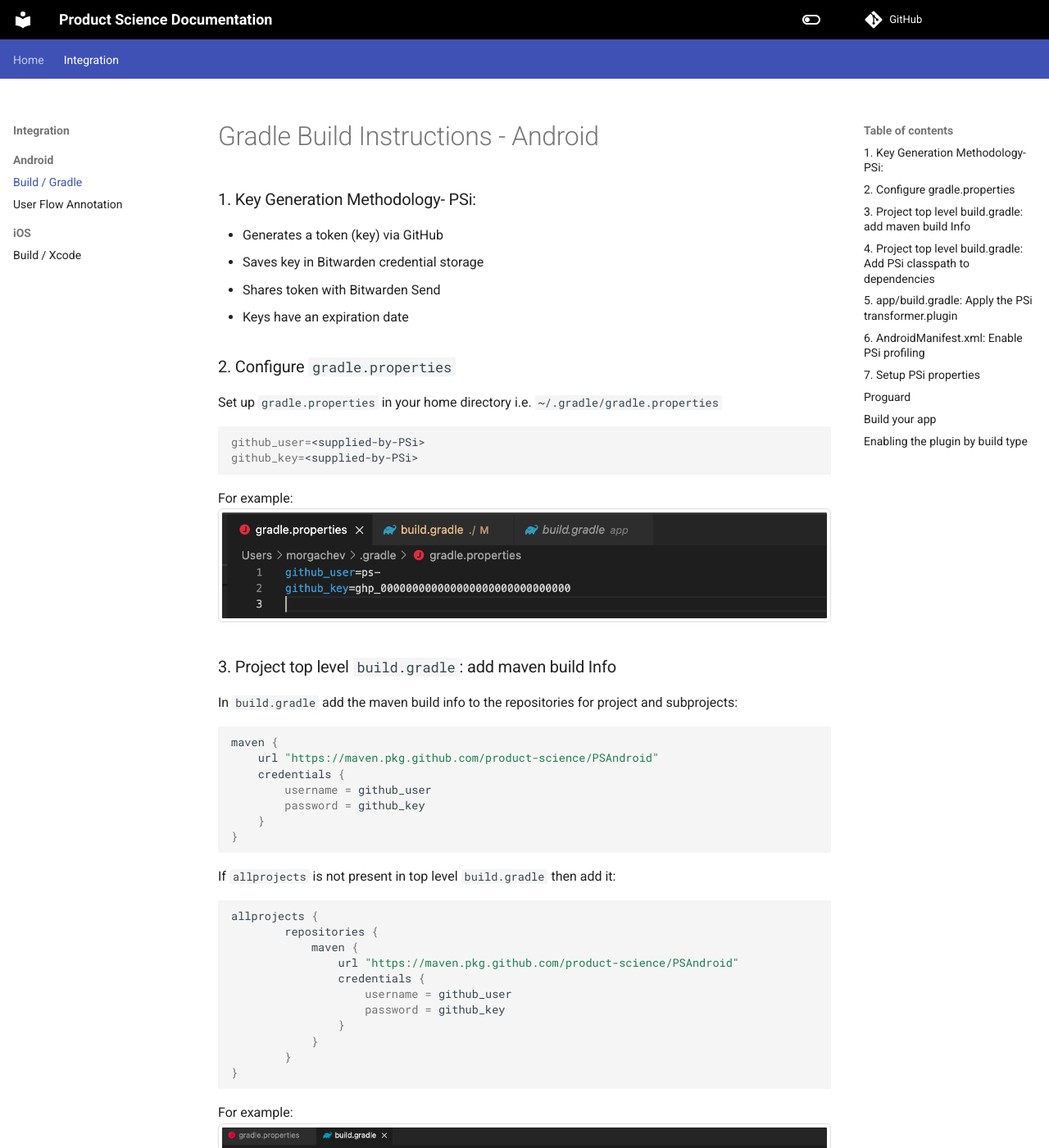
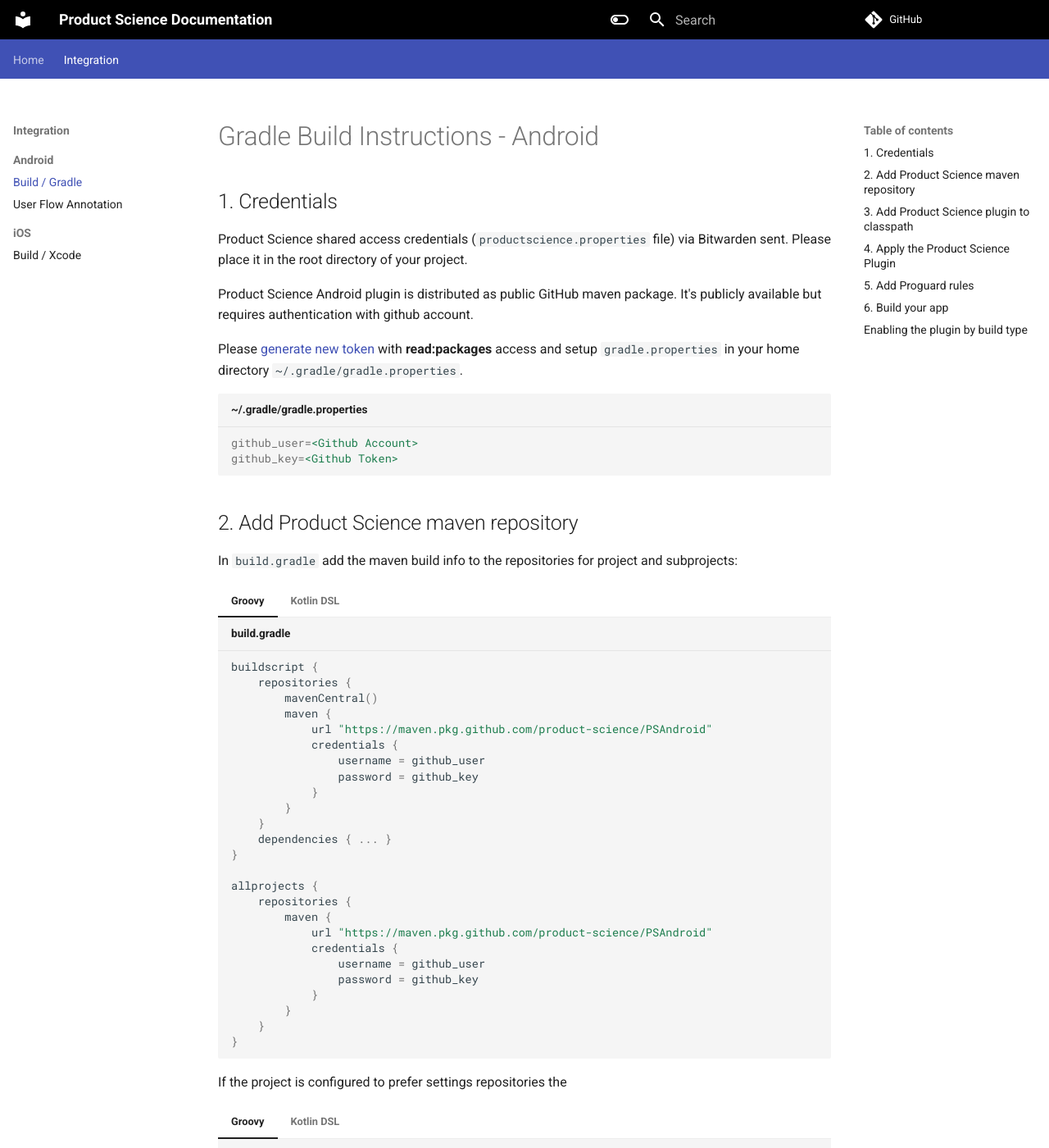
Before and after one commit to product-science/docs, an MkDocs documentation site: the page built from docs/android/gradle.md, in a window 1280 px wide and 1400 px high. Shown: the whole window at 82% size. Built offline with MkDocs 1.6.1 and Material for MkDocs 9.7.7, drawn with Linux system fonts in a browser that asks for light colours; comment, search, counter and statistics services are not loaded; some of the changed text lies outside the part shown.

Commit message:
Update Android doc

````diff
--- a/docs/android/gradle.md
+++ b/docs/android/gradle.md
@@ -1,40 +1,41 @@
 # Gradle Build Instructions - Android
 
-### 1. Key Generation Methodology- PSi:
-* Generates a token (key) via GitHub
-* Saves key in Bitwarden credential storage
-* Shares token with Bitwarden Send
-* Keys have an expiration date
+## 1. Credentials
+Product Science shared access credentials (`productscience.properties` file) via Bitwarden sent.
+Please place it in the root directory of your project.
 
-### 2. Configure `gradle.properties`
+Product Science Android plugin is distributed as public GitHub maven package.
+It's publicly available but requires authentication with github account.
 
- Set up `gradle.properties` in your home directory i.e. `~/.gradle/gradle.properties`
-```bash
-github_user=<supplied-by-PSi>
-github_key=<supplied-by-PSi>
+Please [generate new token](https://github.com/settings/tokens/new) with **read:packages** access and setup `gradle.properties` in your home directory `~/.gradle/gradle.properties`.
+
+```properties title="~/.gradle/gradle.properties"
+github_user=<Github Account>
+github_key=<Github Token>
 ```
 
-For example:
-![creds](../images/creds.png)
-
-### 3. Project top level `build.gradle`: add maven build Info
+## 2. Add Product Science maven repository
 
 In `build.gradle` add the maven build info to the repositories for project and subprojects:
 
-```bash
-maven {
-    url "https://maven.pkg.github.com/product-science/PSAndroid"
-    credentials {
-        username = github_user
-        password = github_key
+
+=== "Groovy"
+    ```groovy title="build.gradle"
+    buildscript {
+        repositories {
+            mavenCentral()
+            maven {
+                url "https://maven.pkg.github.com/product-science/PSAndroid"
+                credentials {
+                    username = github_user
+                    password = github_key
+                }
+            }
+        }
+        dependencies { ... }
     }
-}
-```
 
-If `allprojects` is not present in top level `build.gradle` then add it:
-
-```bash
-allprojects {
+    allprojects {
         repositories {
             maven {
                 url "https://maven.pkg.github.com/product-science/PSAndroid"
@@ -44,94 +45,226 @@ allprojects {
                 }
             }
         }
-}
-```
+    }
+    ```
 
-For example:
-![maven](../images/maven1.png)
-and
-![maven](../images/maven2.png)
+=== "Kotlin DSL"
+    ```kotlin title="build.gradle.kts"
+    buildscript {
+        repositories {
+            google()
+            mavenCentral()
+            maven {
+                url = uri("https://maven.pkg.github.com/product-science/PSAndroid")
+                credentials {
+                    username = System.getProperty("github_user")
+                    password = System.getProperty("github_key")
+                }
+            }
+        }
+        dependencies { ... }
+    }
 
-### 4. Project top level `build.gradle`: Add PSi `classpath` to `dependencies`
+    allprojects {
+        repositories {
+            maven {
+                url = uri("https://maven.pkg.github.com/product-science/PSAndroid")
+                credentials {
+                    username = System.getProperty("github_user")
+                    password = System.getProperty("github_key")
+                }
+            }
+        }
+    }
 
-Note that we are using a demo app for this example called “Signal” to visualize the process.
-Contact your Sales Engineer to get the `Version` of the Plugin- replace the `VERSIONSUPPLIEDBYPSI` with the `Version` we supply.
+    ```
 
-```bash
-classpath "com.productscience.transformer:transformer-plugin:<VERSIONSUPPLIEDBYPSI>"
-classpath "com.productscience.transformer:transformer-instrumentation:<VERSIONSUPPLIEDBYPSI>"
-```
+If the project is configured to prefer settings repositories the
+=== "Groovy"
+    ```groovy title="build.gradle"
+    ...
+    dependencyResolutionManagement {
+        repositoriesMode.set(RepositoriesMode.FAIL_ON_PROJECT_REPOS)
+        repositories {
+            maven {
+                url "https://maven.pkg.github.com/product-science/PSAndroid"
+                credentials {
+                    username = github_user
+                    password = github_key
+                }
+            }
+        }
+    }
+    ```
 
-For example:
-![classpath](../images/classpath.png)
+=== "Kotlin DSL"
+    ```kotlin title="build.gradle.kts"
+    ...
+    dependencyResolutionManagement {
+        repositoriesMode.set(RepositoriesMode.FAIL_ON_PROJECT_REPOS)
+        repositories {
+            maven {
+                url = uri("https://maven.pkg.github.com/product-science/PSAndroid")
+                credentials {
+                    username = System.getProperty("github_user")
+                    password = System.getProperty("github_key")
+                }
+            }
+        }
+    }
+    ```
+
+
+In another case, if `allprojects` is not present in top level `build.gradle` then add it in the top of the file.
+
+
+## 3. Add Product Science plugin to `classpath`
+
+Contact your Sales Engineer to get the `Version` of the Plugin to replace the `VERSIONSUPPLIEDBYPSI` with the `Version` we supply.
+
+=== "Groovy"
+    ```groovy title="build.gradle"
+    buildscript {
+        repositories { ... }
+        dependencies {
+            classpath "com.productscience.transformer:transformer-plugin:0.13.1"
+            classpath "com.productscience.transformer:transformer-instrumentation:0.13.1"
+        }
+    }
+    ...
+    ```
+
+=== "Kotlin DSL"
+    ```kotlin title="build.gradle.kts"
+    buildscript {
+        repositories { ... }
+        dependencies {
+            classpath("com.productscience.transformer:transformer-plugin:0.13.1")
+            classpath("com.productscience.transformer:transformer-instrumentation:0.13.1")
+        }
+    }
+    ...
+    ```
 
 **Please label your build with the PSi Plugin Version from above i.e.**
 `MyAppPSi0.9.1.apk`
 **so our AI can learn how its dynamic instrumentation is performing on the build.**
 
-### 5. `app/build.gradle`: Apply the PSi `transformer.plugin`
+## 4. Apply the Product Science Plugin
 
 Apply plugin to `app/build.gradle`
 
-```bash
-"com.productscience.transformer.plugin"
-```
+=== "Groovy"
+    ```groovy title="app/build.gradle"
+    plugins {
+        id "com.android.application"
+        id "kotlin-android"
+    }
+    apply plugin: "com.productscience.transformer.plugin"
+    ...
+    ```
 
-For example:
-![transformer](../images/transformer.png)
+=== "Kotlin DSL"
+    ```kotlin title="app/build.gradle.kts"
+    plugins {
+        id("com.android.application")
+        id("kotlin-android")
+        id("com.productscience.transformer.plugin")
+    }
+    ...
+    ```
 
-### 6. `AndroidManifest.xml`: Enable PSi profiling
 
-Add
-```bash
-<profileable android:shell="true" />
-```
-into `AndroidManifest.xml` to enable profiling
-
-For example:
-![manifest](../images/manifest.png)
-
-### 7. Setup PSi properties
-
-Create a file called
-`productscience.properties`  in the projects top level directory and add the PSi config/token to it:
-
-```bash
-productscience.github.config=<VERSIONSUPPLIEDBYPSI>
-productscience.github.token=<supplied-by-PSI>
-```
-
-### Proguard
+## 5. Add Proguard rules
 
 If the application uses obfuscation/shrinking add a new ProGuard rule to your project.
-To achieve it add the next line to the R8/ProGuard configuration file- typically
+To achieve it add the next line to the R8/ProGuard configuration file:
 
-```bash
-app->proguard->proguard-appcompatv7.pro
-```
-
-```bash
+```proguard title="proguard-rules.pro."
 -keep class com.productscience.transformer.module.** { *; }
 ```
 
-The default name of this file is proguard-rules.pro. But your project may use the other name.
+Your project may use the other proguard file name.
 
 More information about R8/ProGuard configuration can be found here:
-https://developer.android.com/studio/build/shrink-code
+[https://developer.android.com/studio/build/shrink-code](https://developer.android.com/studio/build/shrink-code)
 
-### Build your app
-Now you can build your app with Gradle
+## 6. Build your app
+Now you can build your app with Gradle, i.e.:
+```bash
+./gradlew assemble
+```
 
-For example:
-![build](../images/build.png)
-
-**Please label your build with the PSi Plugin Version from above i.e.**
-`MyAppPSi0.9.1.apk`
+**Please label your build with the Plugin Version from above i.e.**
+`MyApp_PSi-0.14.2.apk`
 **so our AI can learn how its dynamic instrumentation is performing on the build.**
 
-### Enabling the plugin by build type
 
-For plugin versions greater than 0.12.1, you can selectively apply the plugin to a given build type by adding a `productScience` block at the top level of your `app/build.gradle` file. Inside the proguard block, add a block corresponding to the build type (must have the same name) and set `enabled` to `true`.
-![buildType](../images/buildType.png)
+----
 
-If the `productScience` block is missing or empty, the plugin will be applied to all build types. If one or more build types appear in the `productScience` block, the plugin will be applied only to those build types that have `enabled` set to true.
+
+## Enabling the plugin by build type
+
+For plugin versions greater than **0.12.1**,
+you can integrate Product Science pipeline into your gradle build
+selectively apply the plugin to a given build type by adding a `productScience` block
+at the top level of your `app/build.gradle` file.
+
+Inside the proguard block, add a block corresponding to the build type (must have the same name) and set `enabled` to `true`.
+=== "Groovy"
+    ```groovy title="app/build.gradle"
+    plugins {
+        id "com.android.application"
+        id "kotlin-android"
+    }
+    apply plugin: "com.productscience.transformer.plugin"
+    productScience {
+        psiRelease {
+            enabled true
+        }
+    }
+
+    android {
+        ...
+        buildTypes {
+            psiRelease {
+                minifyEnabled true
+            }
+            release {
+                minifyEnabled true
+            }
+        }
+    }
+    ```
+=== "Kotlin DSL"
+    ```kotlin title="app/build.gradle.kts"
+    plugins {
+        id("com.android.application")
+        id("kotlin-android")
+        id("com.productscience.transformer.plugin")
+    }
+
+    productScience {
+        create("psiRelease") {
+            isEnabled = true
+        }
+    }
+
+    android {
+        ...
+        buildTypes {
+            create("psiRelease") {
+                isMinifyEnabled = true
+            }
+
+            getByName("release") {
+                isMinifyEnabled = true
+            }
+        }
+    }
+    ```
+
+
+If the `productScience` block is missing or empty, the plugin will be applied to all build types.
+If one or more build types appear in the `productScience` block,
+the plugin will be applied only to those build types that have `enabled` set to true.
--- a/docs/stylesheets/extra.css
+++ b/docs/stylesheets/extra.css
@@ -1,5 +1,5 @@
 .md-grid {
-    max-width: 1920px;
+    max-width: 1440px;
 }
 
 .md-typeset .twitter {
--- a/mkdocs.yml
+++ b/mkdocs.yml
@@ -38,6 +38,7 @@ theme:
     - navigation.sections
     - navigation.expand
     - navigation.top
+    - content.code.annotate
    # - toc.integrate
 markdown_extensions:
 - footnotes
@@ -50,6 +51,9 @@ markdown_extensions:
 - pymdownx.mark
 - pymdownx.critic
 - pymdownx.keys
+- pymdownx.superfences
+- pymdownx.tabbed:
+    alternate_style: true
 
 extra_css:
 - stylesheets/extra.css
@@ -57,6 +61,7 @@ extra_css:
 plugins:
   - minify:
       minify_html: false
+  - search
 
 extra:
   social:
````
